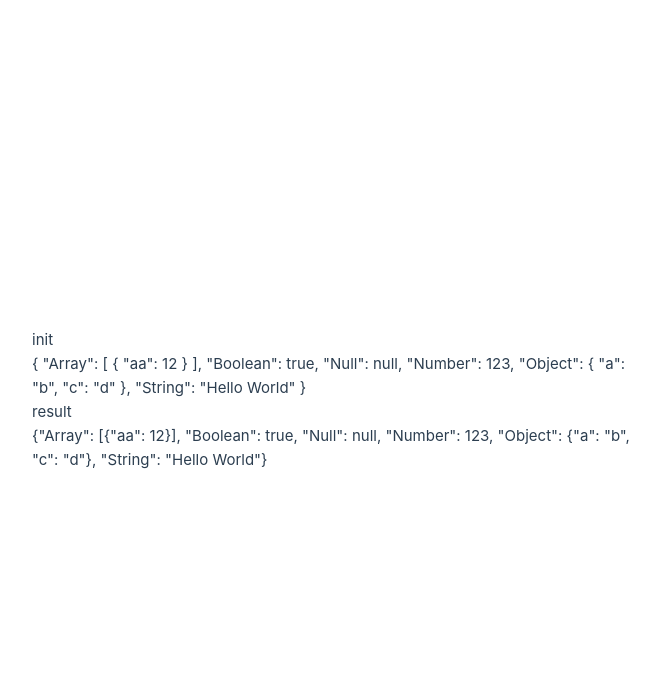
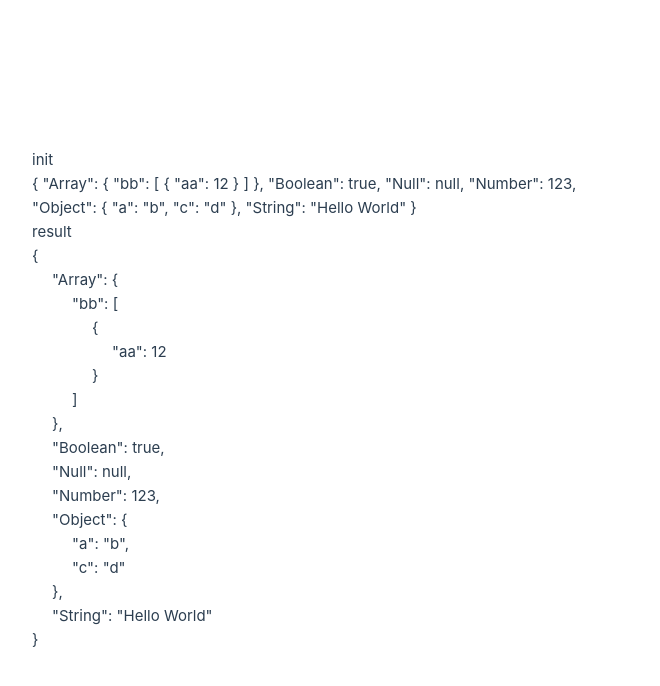
Before and after one commit to wangchristine/dev-tools, a Vue app: page /json in a window 1280 px wide. Shown: the top 686 px of the page, without its empty margins (0-660 px from the left). Built offline with nearby package versions, Linux system fonts and the light colour scheme.

Commit message:
json reformat to html

```diff
--- a/src/views/JsonView.vue
+++ b/src/views/JsonView.vue
@@ -2,7 +2,9 @@
 import { reactive } from "vue";
 
 const jsonObj = reactive({
-  Array: [{ aa: 12 }],
+  // "Array": [4, 5, 6],
+  // "Array": [{"aa": 12, "cc": 78}, {"bb": [34,56]}],
+  Array: { bb: [{ aa: 12 }] },
   Boolean: true,
   Null: null,
   Number: 123,
@@ -14,27 +16,29 @@ let resultHtml = reactive("");
 const traverse = (jsonObj) => {
   if (jsonObj !== null && typeof jsonObj == "object") {
     if (jsonObj.constructor.name === "Array") {
-      resultHtml += "[";
+      resultHtml += "<span>[</span>" + "<ul>";
       jsonObj.forEach((value, key) => {
-        // resultHtml += key + ": ";
+        resultHtml += "<li>";
         traverse(value);
         if (jsonObj.length !== key + 1) {
           resultHtml += ", ";
         }
+        resultHtml += "</li>";
       });
-      resultHtml += "]";
+      resultHtml += "</ul>" + "<span>]</span>";
     } else {
-      resultHtml += "{";
+      resultHtml += "<span>{</span>" + "<ul>";
       let tmpCount = 0;
       Object.entries(jsonObj).forEach(([key, value]) => {
         tmpCount++;
-        resultHtml += '"' + key + '": ';
+        resultHtml += "<li>" + '"' + key + '": ';
         traverse(value);
         if (Object.keys(jsonObj).length !== tmpCount) {
           resultHtml += ", ";
         }
+        resultHtml += "</li>";
       });
-      resultHtml += "}";
+      resultHtml += "</ul>" + "<span>}</span>";
     }
   } else {
     // jsonObj is a number or string or bool ...
@@ -60,4 +64,17 @@ resultHtml = traverse(jsonObj);
   </main>
 </template>
 
-<style></style>
+<style>
+/* scoped ? */
+
+ul {
+  list-style-type: none;
+  padding: 0 0 0 20px;
+}
+
+/* down: 25B6 */
+/* right: 25BC */
+/* .aa::after {
+  content: "\25BC"
+} */
+</style>
```
